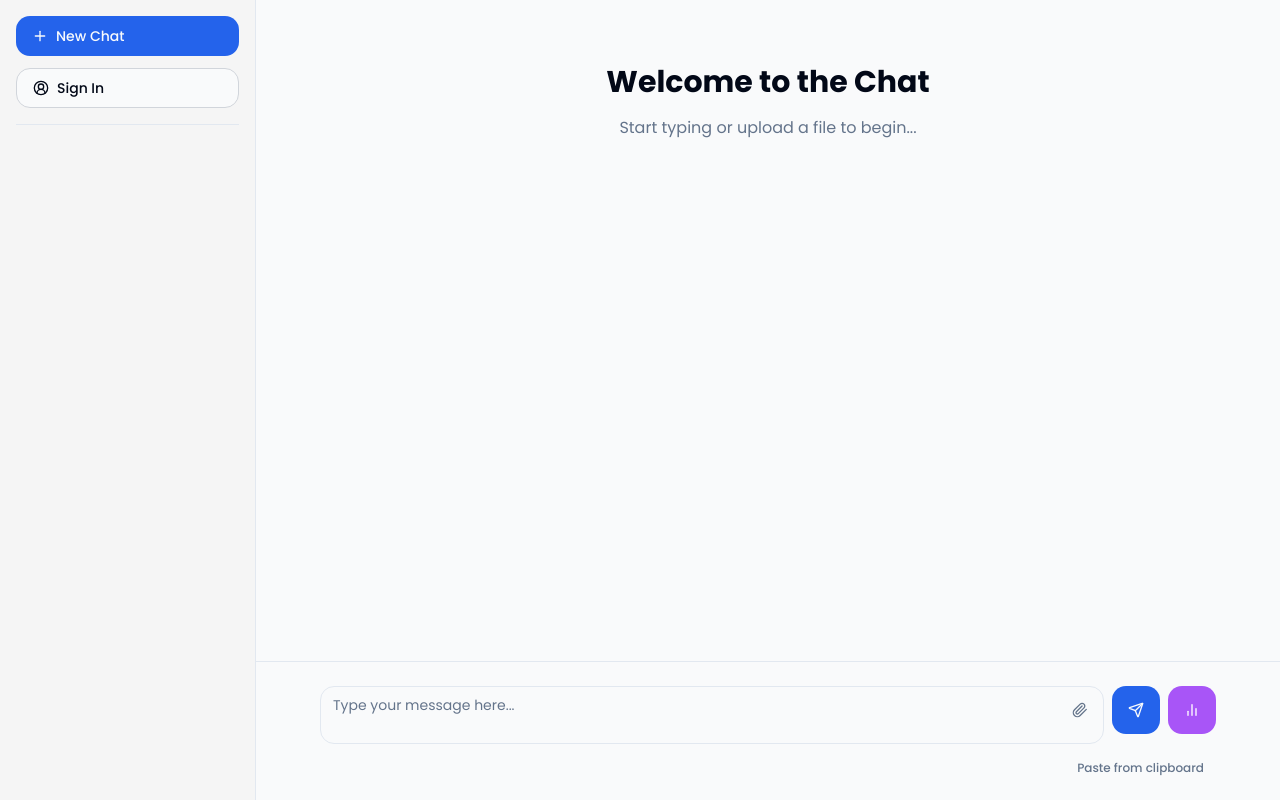
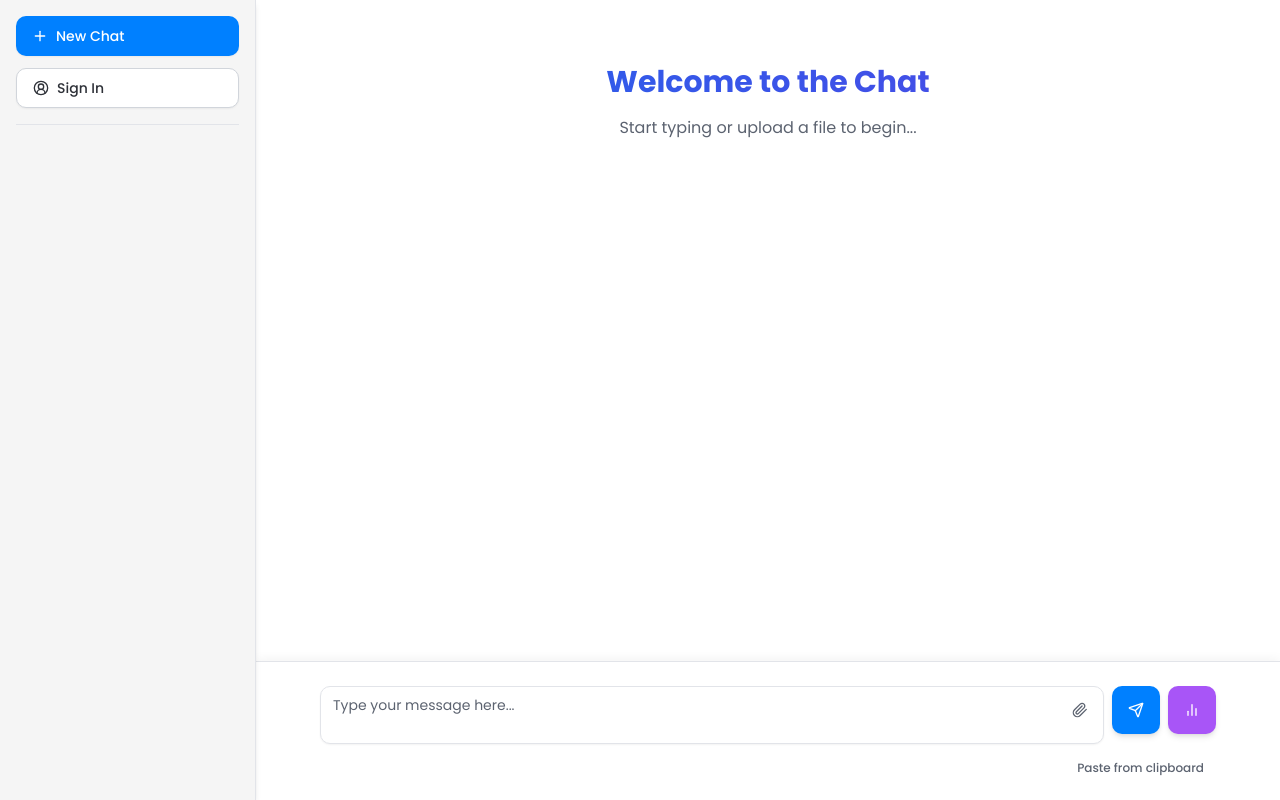
Before and after one commit to gmalawarayan/knowyourinsurance-frontend, a React (Vite) app: page / in a window 1280 px wide. Built offline with nearby package versions, Linux system fonts and the light colour scheme.

Commit message:
Apply UI design and interactivity
- Implement color scheme, animations, and accessibility features.

```diff
--- a/src/components/chat/ChatInterface.tsx
+++ b/src/components/chat/ChatInterface.tsx
@@ -36,20 +36,20 @@ const FilePreview: React.FC<FilePreviewProps> = ({ file, onRemove }) => {
   const fileUrl = isImage || isPdf ? URL.createObjectURL(file) : null;
 
   return (
-    <div className="flex items-center gap-2 p-2 bg-muted rounded-md mt-2">
+    <div className="flex items-center gap-2 p-2 bg-muted rounded-md mt-2 animate-fade-in shadow-sm">
       <div className="flex-1 flex items-center gap-2 text-xs text-muted-foreground">
         {isImage && (
-          <div className="w-10 h-10 rounded bg-background overflow-hidden">
+          <div className="w-10 h-10 rounded bg-background overflow-hidden border border-border">
             <img src={fileUrl!} alt={file.name} className="w-full h-full object-cover" />
           </div>
         )}
         {isPdf && (
-          <div className="w-10 h-10 rounded bg-background flex items-center justify-center text-muted-foreground">
+          <div className="w-10 h-10 rounded bg-background flex items-center justify-center text-muted-foreground border border-border">
             PDF
           </div>
         )}
         {!isImage && !isPdf && (
-          <div className="w-10 h-10 rounded bg-background flex items-center justify-center text-muted-foreground">
+          <div className="w-10 h-10 rounded bg-background flex items-center justify-center text-muted-foreground border border-border">
             TXT
           </div>
         )}
@@ -58,7 +58,7 @@ const FilePreview: React.FC<FilePreviewProps> = ({ file, onRemove }) => {
       <Button
         variant="ghost"
         size="icon"
-        className="h-6 w-6 text-destructive hover:bg-destructive/10 hover:text-destructive rounded-full"
+        className="h-6 w-6 text-destructive hover:bg-destructive/10 hover:text-destructive rounded-full scale-up-button"
         onClick={onRemove}
       >
         <X className="h-4 w-4" />
@@ -202,8 +202,8 @@ const ChatInterface: React.FC = () => {
       <ScrollArea className="flex-grow p-4 overflow-y-auto">
         <div className="max-w-4xl mx-auto">
           {messages.length === 0 ? (
-            <div className="text-center py-12">
-              <h1 className="text-3xl font-bold mb-4">Welcome to the Chat</h1>
+            <div className="text-center py-12 animate-fade-in">
+              <h1 className="text-3xl font-bold mb-4 text-gradient">Welcome to the Chat</h1>
               <p className="text-muted-foreground">
                 Start typing or upload a file to begin...
               </p>
@@ -215,19 +215,19 @@ const ChatInterface: React.FC = () => {
                   key={msg.id}
                   className={`flex ${
                     msg.sender === "user" ? "justify-end" : "justify-start"
-                  }`}
+                  } fade-in-message`}
                 >
                   <div
                     className={`max-w-[80%] p-4 rounded-2xl ${
                       msg.sender === "user"
-                        ? "bg-primary text-primary-foreground ml-auto"
-                        : "bg-muted text-foreground"
-                    } shadow-sm`}
+                        ? "bg-primary text-primary-foreground ml-auto shadow-md"
+                        : "bg-muted text-foreground shadow-sm"
+                    } transition-all duration-300 hover:shadow-lg`}
                   >
                     <p className="text-sm whitespace-pre-wrap break-words">{msg.content}</p>
 
                     {msg.attachment && msg.attachment.type === "image" && msg.attachment.url && (
-                      <div className="mt-2 rounded overflow-hidden max-w-xs">
+                      <div className="mt-2 rounded-lg overflow-hidden max-w-xs border border-border/30 animate-fade-in">
                         <img
                           src={msg.attachment.url}
                           alt={msg.attachment.name}
@@ -237,7 +237,7 @@ const ChatInterface: React.FC = () => {
                     )}
 
                     {msg.attachment && msg.attachment.type === "pdf" && (
-                      <div className="mt-2 p-2 bg-background/50 rounded flex items-center gap-2 text-xs">
+                      <div className="mt-2 p-2 bg-background/50 rounded-lg flex items-center gap-2 text-xs border border-border/30 animate-fade-in">
                         <span>PDF: {msg.attachment.name}</span>
                       </div>
                     )}
@@ -249,7 +249,7 @@ const ChatInterface: React.FC = () => {
                 </div>
               ))}
               {isTyping && (
-                <div className="flex justify-start">
+                <div className="flex justify-start fade-in-message">
                   <div className="max-w-[80%] p-4 rounded-2xl bg-muted text-foreground shadow-sm">
                     <div className="flex space-x-2">
                       <div className="w-2 h-2 rounded-full bg-muted-foreground/60 animate-pulse"></div>
@@ -266,7 +266,7 @@ const ChatInterface: React.FC = () => {
       </ScrollArea>
 
       {/* Message input area */}
-      <div className="border-t p-4 sticky bottom-0 bg-background">
+      <div className="border-t p-4 sticky bottom-0 bg-background/95 backdrop-blur-sm shadow-[0_-2px_10px_rgba(0,0,0,0.05)]">
         <form onSubmit={handleSubmit} className="max-w-4xl mx-auto">
           {selectedFile && (
             <FilePreview
@@ -281,7 +281,7 @@ const ChatInterface: React.FC = () => {
                 value={message}
                 onChange={(e) => setMessage(e.target.value)}
                 placeholder="Type your message here..."
-                className="min-h-12 resize-none pr-10"
+                className="min-h-12 resize-none pr-10 shadow-sm focus-visible:ring-2 focus-visible:ring-primary focus-visible:ring-offset-2 transition-shadow duration-200"
                 onKeyDown={(e) => {
                   if (e.key === 'Enter' && !e.shiftKey) {
                     e.preventDefault();
@@ -300,15 +300,22 @@ const ChatInterface: React.FC = () => {
                 type="button"
                 size="icon"
                 variant="ghost"
-                className="absolute right-2 top-2 h-8 w-8 text-muted-foreground hover:text-foreground"
+                className="absolute right-2 top-2 h-8 w-8 text-muted-foreground hover:text-foreground transition-colors scale-up-button"
                 onClick={triggerFileUpload}
-                title="Upload file"
+                aria-label="Upload file"
               >
                 <Paperclip className="h-4 w-4" />
+                <span className="sr-only">Upload file</span>
               </Button>
             </div>
-            <Button type="submit" size="icon" className="h-12 w-12">
+            <Button
+              type="submit"
+              size="icon"
+              className="h-12 w-12 shadow-md scale-up-button"
+              aria-label="Send message"
+            >
               <Send className="h-5 w-5" />
+              <span className="sr-only">Send</span>
             </Button>
             <TooltipProvider>
               <Tooltip>
@@ -316,15 +323,17 @@ const ChatInterface: React.FC = () => {
                   <Button
                     type="button"
                     size="icon"
-                    className="h-12 w-12 bg-purple-500 hover:bg-purple-600 text-white"
+                    className="h-12 w-12 bg-purple-500 hover:bg-purple-600 text-white shadow-md scale-up-button"
                     onClick={handleAnalyze}
                     disabled={isAnalyzing}
+                    aria-label="Analyze input"
                   >
                     {isAnalyzing ? (
                       <div className="h-5 w-5 animate-spin rounded-full border-2 border-white border-t-transparent" />
                     ) : (
                       <BarChart2 className="h-5 w-5" />
                     )}
+                    <span className="sr-only">Analyze</span>
                   </Button>
                 </TooltipTrigger>
                 <TooltipContent>
@@ -340,7 +349,7 @@ const ChatInterface: React.FC = () => {
               variant="ghost"
               size="sm"
               onClick={handlePasteText}
-              className="text-xs h-8 text-muted-foreground"
+              className="text-xs h-8 text-muted-foreground hover:text-foreground scale-up-button"
             >
               Paste from clipboard
             </Button>
--- a/src/components/layout/ChatLayout.tsx
+++ b/src/components/layout/ChatLayout.tsx
@@ -30,7 +30,7 @@ const ChatLayout: React.FC<ChatLayoutProps> = ({ children }) => {
       <Button
         variant="ghost"
         size="icon"
-        className="fixed top-4 left-4 z-50 md:hidden"
+        className="fixed top-4 left-4 z-50 md:hidden shadow-sm bg-background/50 backdrop-blur-sm hover:bg-background/80"
         onClick={toggleSidebar}
         aria-label="Toggle Menu"
       >
@@ -40,7 +40,7 @@ const ChatLayout: React.FC<ChatLayoutProps> = ({ children }) => {
       {/* Overlay for mobile */}
       {isSidebarOpen && (
         <div
-          className="fixed inset-0 bg-black/50 z-40 md:hidden"
+          className="fixed inset-0 bg-black/50 z-40 md:hidden backdrop-blur-sm transition-opacity duration-300 ease-in-out"
           onClick={() => setIsSidebarOpen(false)}
         />
       )}
@@ -48,19 +48,25 @@ const ChatLayout: React.FC<ChatLayoutProps> = ({ children }) => {
       {/* Sidebar */}
       <aside
         className={cn(
-          "fixed inset-y-0 left-0 z-40 w-[20%] min-w-64 bg-[#F5F5F5] border-r border-border transition-transform duration-300 ease-in-out",
+          "fixed inset-y-0 left-0 z-40 w-[20%] min-w-64 bg-[#F5F5F5] border-r border-border transition-transform duration-300 ease-in-out shadow-md",
           "md:translate-x-0",
           isSidebarOpen ? "translate-x-0" : "-translate-x-full"
         )}
       >
         <div className="flex flex-col h-full p-4">
           <div className="flex flex-col gap-3">
-            <Button className="w-full justify-start gap-2 bg-primary hover:bg-primary/90" onClick={handleNewChat}>
+            <Button
+              className="w-full justify-start gap-2 bg-primary hover:bg-primary/90 shadow-sm scale-up-button"
+              onClick={handleNewChat}
+            >
               <Plus size={18} />
               <span>New Chat</span>
             </Button>
 
-            <Button variant="outline" className="w-full justify-start gap-2 border-gray-300">
+            <Button
+              variant="outline"
+              className="w-full justify-start gap-2 border-gray-300 shadow-sm hover:bg-muted scale-up-button"
+            >
               <UserCircle2 size={18} />
               <span>Sign In</span>
             </Button>
@@ -68,7 +74,7 @@ const ChatLayout: React.FC<ChatLayoutProps> = ({ children }) => {
 
           <Separator className="my-4" />
 
-          <div className="flex-grow mt-2">
+          <div className="flex-grow mt-2 overflow-y-auto">
             {/* Chat history or other sidebar content can go here */}
           </div>
         </div>
--- a/src/index.css
+++ b/src/index.css
@@ -1,5 +1,6 @@
 
 @import url('https://fonts.googleapis.com/css2?family=Inter:wght@300;400;500;600;700&display=swap');
+@import url('https://fonts.googleapis.com/css2?family=Poppins:wght@300;400;500;600;700&display=swap');
 
 @tailwind base;
 @tailwind components;
@@ -7,37 +8,37 @@
 
 @layer base {
   :root {
-    --background: 210 20% 98%;
-    --foreground: 222.2 84% 4.9%;
+    --background: 0 0% 100%;
+    --foreground: 220 10% 20%;
 
     --card: 0 0% 100%;
-    --card-foreground: 222.2 84% 4.9%;
+    --card-foreground: 220 10% 20%;
 
     --popover: 0 0% 100%;
-    --popover-foreground: 222.2 84% 4.9%;
+    --popover-foreground: 220 10% 20%;
 
-    --primary: 221 83% 53%;
-    --primary-foreground: 210 40% 98%;
+    --primary: 210 100% 50%;
+    --primary-foreground: 0 0% 100%;
 
-    --secondary: 210 40% 96.1%;
-    --secondary-foreground: 222.2 47.4% 11.2%;
+    --secondary: 213 10% 45%;
+    --secondary-foreground: 0 0% 100%;
 
-    --muted: 210 40% 96.1%;
-    --muted-foreground: 215.4 16.3% 46.9%;
+    --muted: 220 15% 95%;
+    --muted-foreground: 220 10% 40%;
 
-    --accent: 210 40% 96.1%;
-    --accent-foreground: 222.2 47.4% 11.2%;
+    --accent: 210 100% 95%;
+    --accent-foreground: 220 10% 20%;
 
     --destructive: 0 84.2% 60.2%;
-    --destructive-foreground: 210 40% 98%;
+    --destructive-foreground: 0 0% 98%;
 
-    --border: 214.3 31.8% 91.4%;
-    --input: 214.3 31.8% 91.4%;
-    --ring: 221 83% 53%;
+    --border: 220 15% 90%;
+    --input: 220 15% 90%;
+    --ring: 210 100% 50%;
 
-    --radius: 1rem;
+    --radius: 0.75rem;
 
-    --sidebar-background: 0 0% 98%;
+    --sidebar-background: 0 0% 96%;
     --sidebar-foreground: 240 5.3% 26.1%;
     --sidebar-primary: 240 5.9% 10%;
     --sidebar-primary-foreground: 0 0% 98%;
@@ -60,6 +61,19 @@
 
   html {
     @apply scroll-smooth;
+  }
+
+  /* Ensure all interactive elements have a focus outline for accessibility */
+  button:focus-visible,
+  a:focus-visible,
+  input:focus-visible,
+  textarea:focus-visible {
+    @apply outline-none ring-2 ring-primary ring-offset-2 ring-offset-background;
+  }
+
+  /* Improve accessibility with focus states */
+  :focus-visible {
+    @apply outline-none ring-2 ring-primary ring-offset-2;
   }
 }
 
@@ -103,4 +117,16 @@
   .perspective {
     perspective: 1000px;
   }
+
+  .btn-hover-effect {
+    @apply transition-all duration-200 hover:shadow-md active:scale-95;
+  }
+
+  .fade-in-message {
+    @apply animate-fade-in;
+  }
+
+  .scale-up-button {
+    @apply transition-transform active:animate-button-pulse;
+  }
 }
--- a/tailwind.config.ts
+++ b/tailwind.config.ts
@@ -1,3 +1,4 @@
+
 import type { Config } from "tailwindcss";
 
 export default {
@@ -119,6 +120,10 @@ export default {
           from: { opacity: "0", transform: "scale(0.95)" },
           to: { opacity: "1", transform: "scale(1)" },
         },
+        "button-pulse": {
+          "0%, 100%": { transform: "scale(1)" },
+          "50%": { transform: "scale(1.05)" },
+        },
       },
       animation: {
         "accordion-down": "accordion-down 0.2s ease-out",
@@ -130,6 +135,7 @@ export default {
         "fade-up": "fade-up 0.5s ease-out",
         "fade-down": "fade-down 0.5s ease-out",
         "scale-in": "scale-in 0.3s ease-out",
+        "button-pulse": "button-pulse 0.3s ease-in-out",
       },
     },
   },
```
